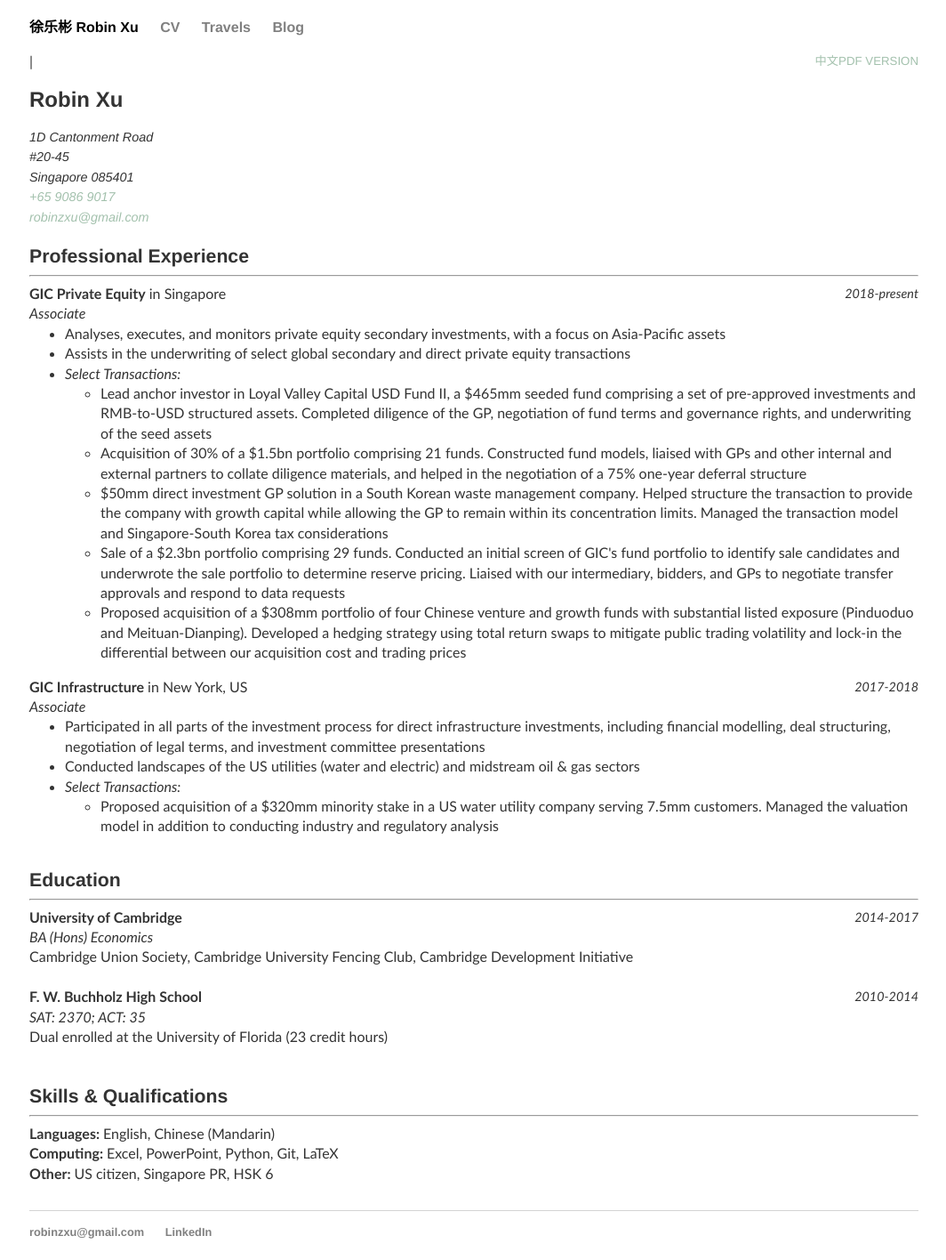
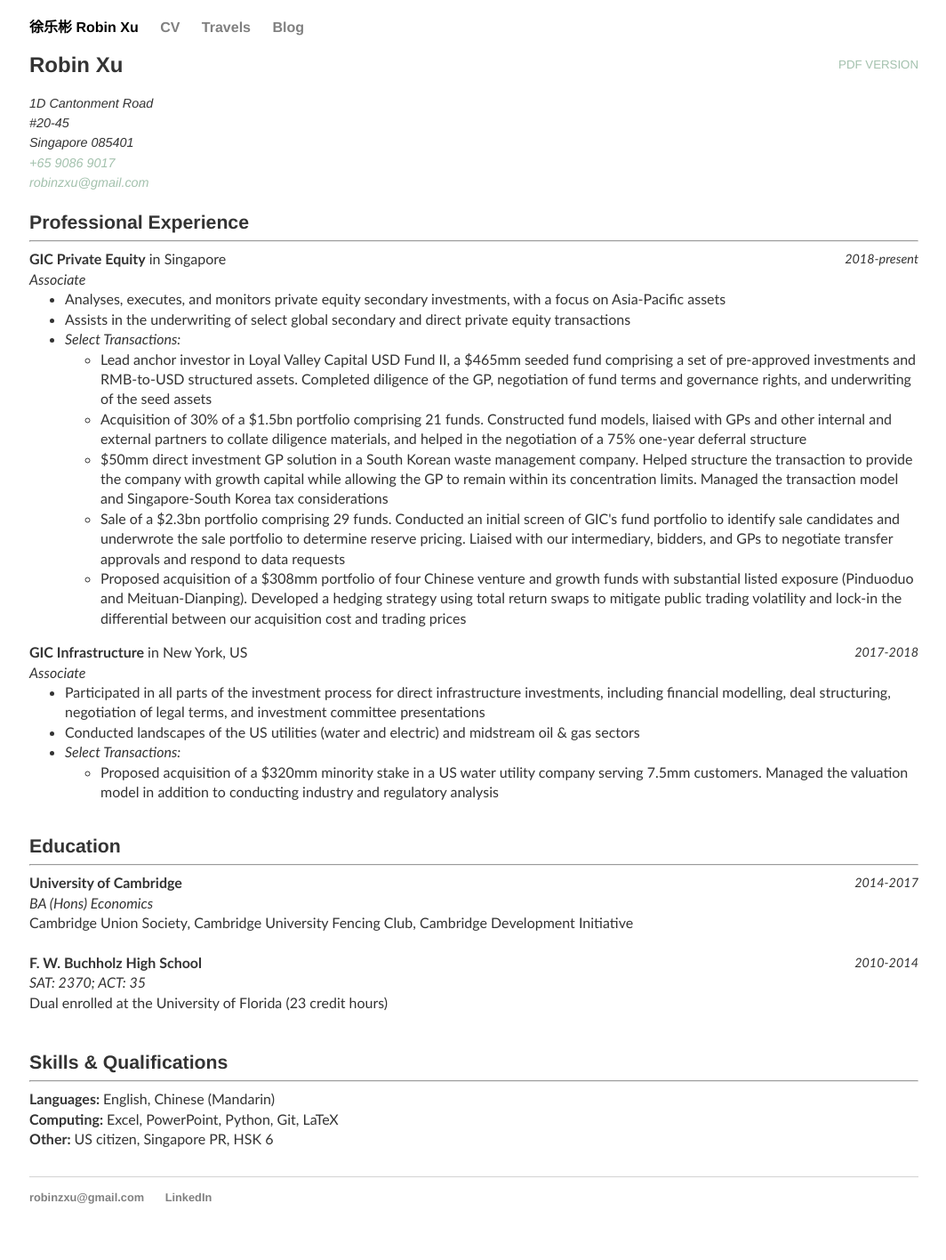
Before and after one commit to robinzxu/robinzxu.github.io, a Jekyll site: the page built from cv/index.html, in a window 1280 px wide. Shown: the whole page at 89% size, without its empty margins (107-1171 px from the left). Built offline with Jekyll 4.4.1, drawn with Linux system fonts in a browser that asks for light colours; after the commit the page ends 1378 px from its top, so only the background shows below that.

Commit message:
Update index.html

```diff
--- a/cv/index.html
+++ b/cv/index.html
@@ -4,8 +4,7 @@ title: CV
 ---
 
 <div class="cv">
-<a target="_blank" rel="noopener noreferrer" href="Robin Xu - CV (October 20).pdf" class="download" title="PDF Version">PDF Version</a> |
-<a target="_blank" rel="noopener noreferrer" href="Robin Xu - CV (October 20).pdf" class="download" title="PDF Version">中文</a>
+<a target="_blank" rel="noopener noreferrer" href="Robin Xu - CV (October 20).pdf" class="download" title="PDF Version">PDF Version</a>
 
 <h2>Robin Xu</h2>
 
```
